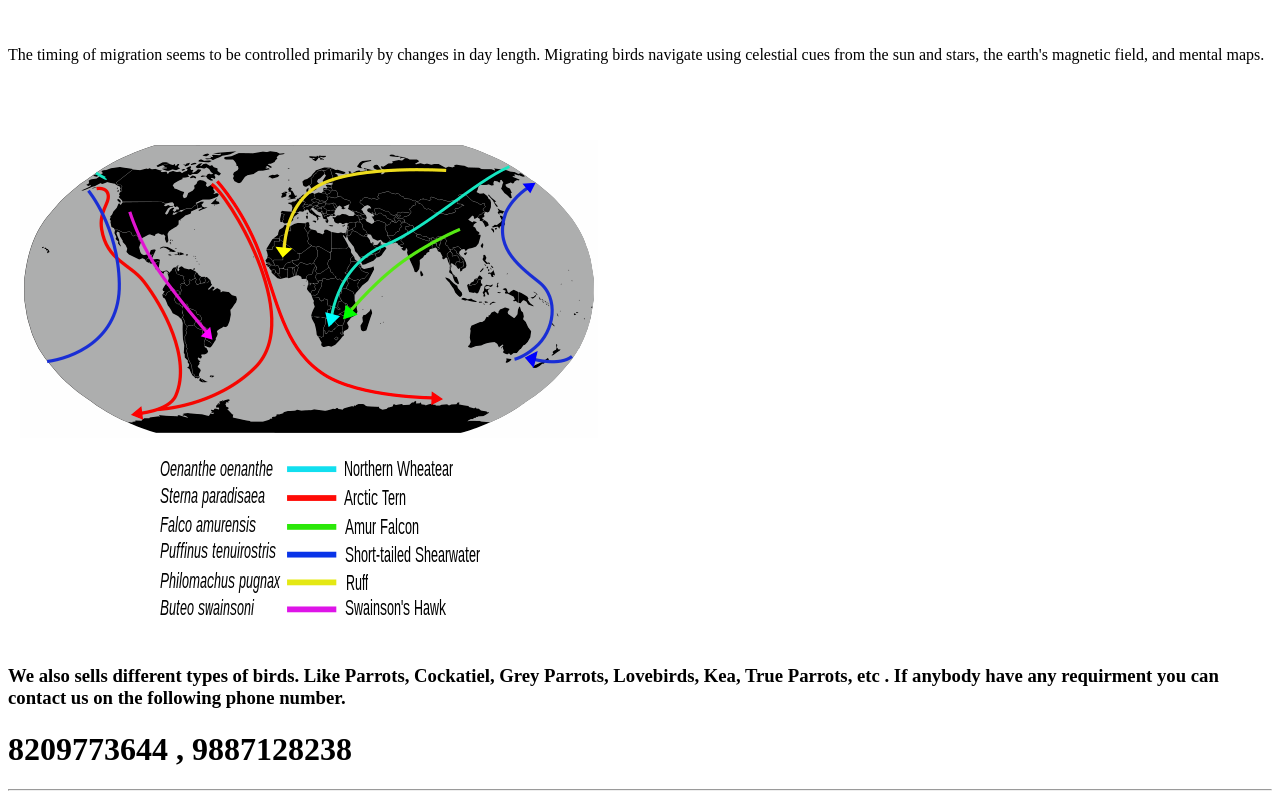
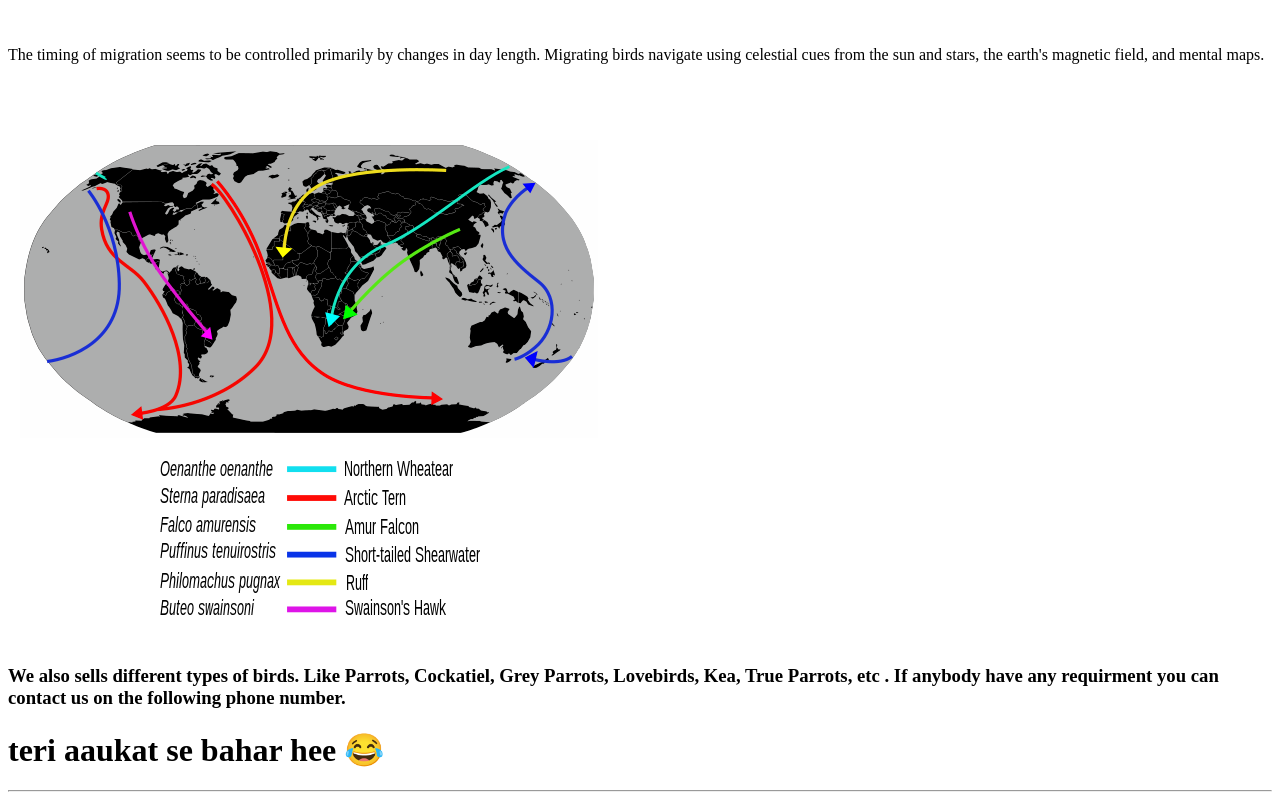
Before and after one commit to gouravshyam/gourav, a plain HTML site: page index.html in a window 1280 px wide. Shown: the part 645-1445 px from the top of the page. Drawn offline with Linux system fonts and the light colour scheme.

Commit message:
change the number to emoji
jchhse

```diff
--- a/index.html
+++ b/index.html
@@ -47,7 +47,7 @@
     <h3>We also sells different types of birds. Like Parrots, Cockatiel, Grey Parrots, Lovebirds, Kea,
         True Parrots, etc . If anybody have any requirment you can contact us on the following phone number.
     </h3>
-    <h1>8209773644 , 9887128238</h1>
+    <h1>teri aaukat se bahar hee 😂</h1>
     <hr>
 </body>
 </html>
```
